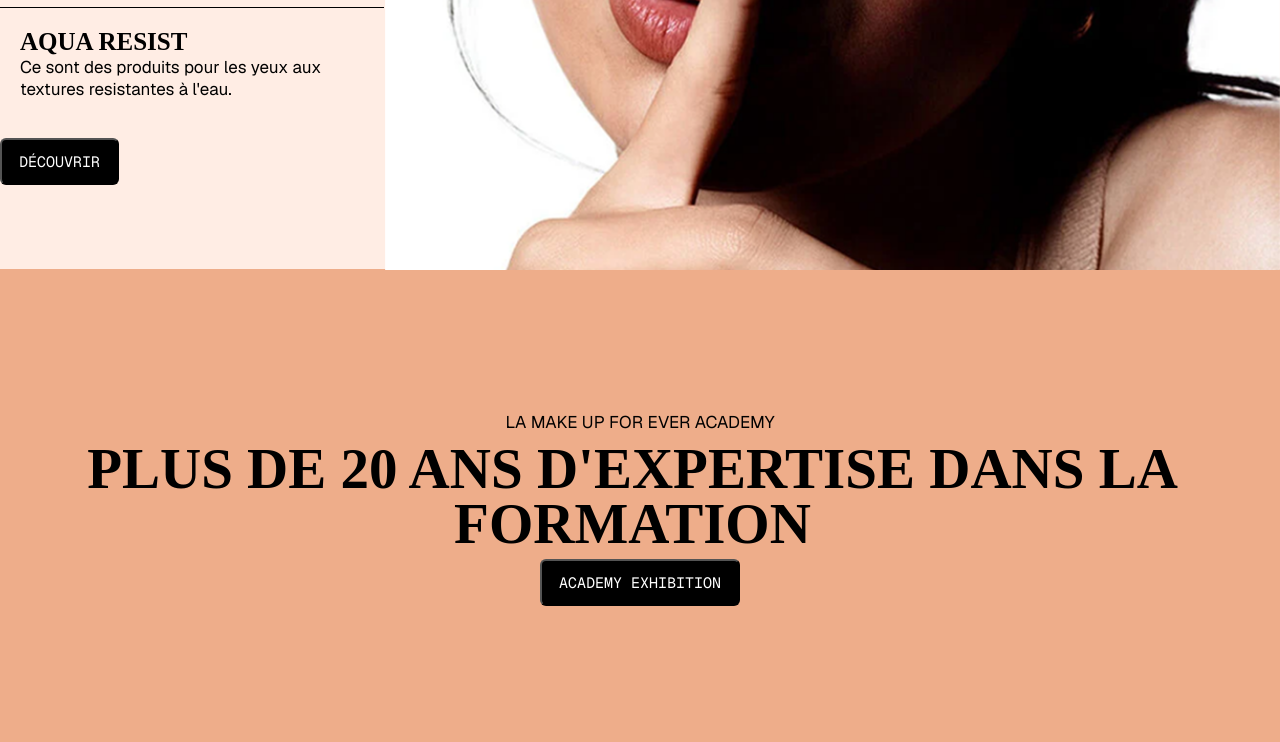
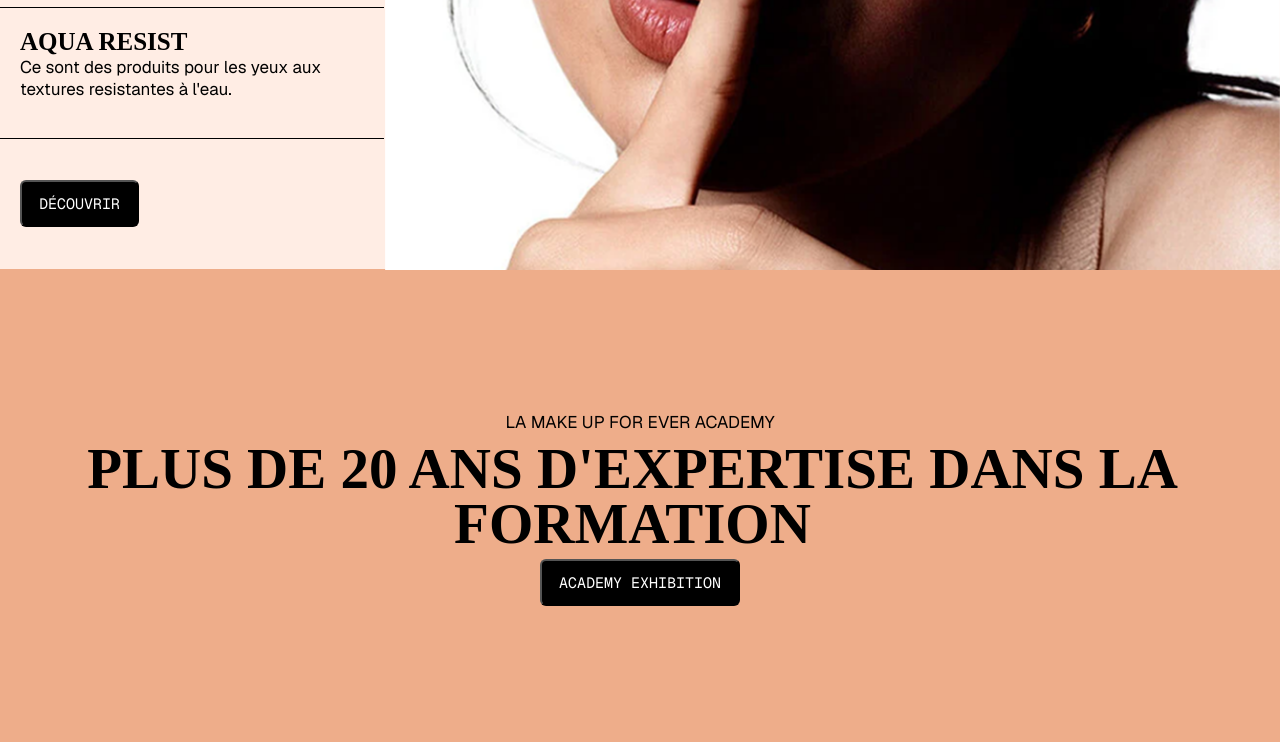
Before and after one commit to lyhamster/makeUpForeverProject, a website built with Vite: page index.html in a window 1280 px wide. Shown: the part 1600-2342 px from the top of the page. Built offline with nearby package versions, Linux system fonts and the light colour scheme; a web font is replaced by a local one.

Commit message:
fix: class typo bttn

```diff
--- a/index.html
+++ b/index.html
@@ -62,7 +62,7 @@
                         <h4>aqua resist</h4>
                         <p>Ce sont des produits pour les yeux aux textures resistantes à l'eau.</p>
                     </div>
-                    <div class=" discoverFramediscoveryBttn">
+                    <div class=" discoverFrame discoveryBttn">
                         <button><a href="">découvrir</a></button>
                     </div>
                 </div>
```
